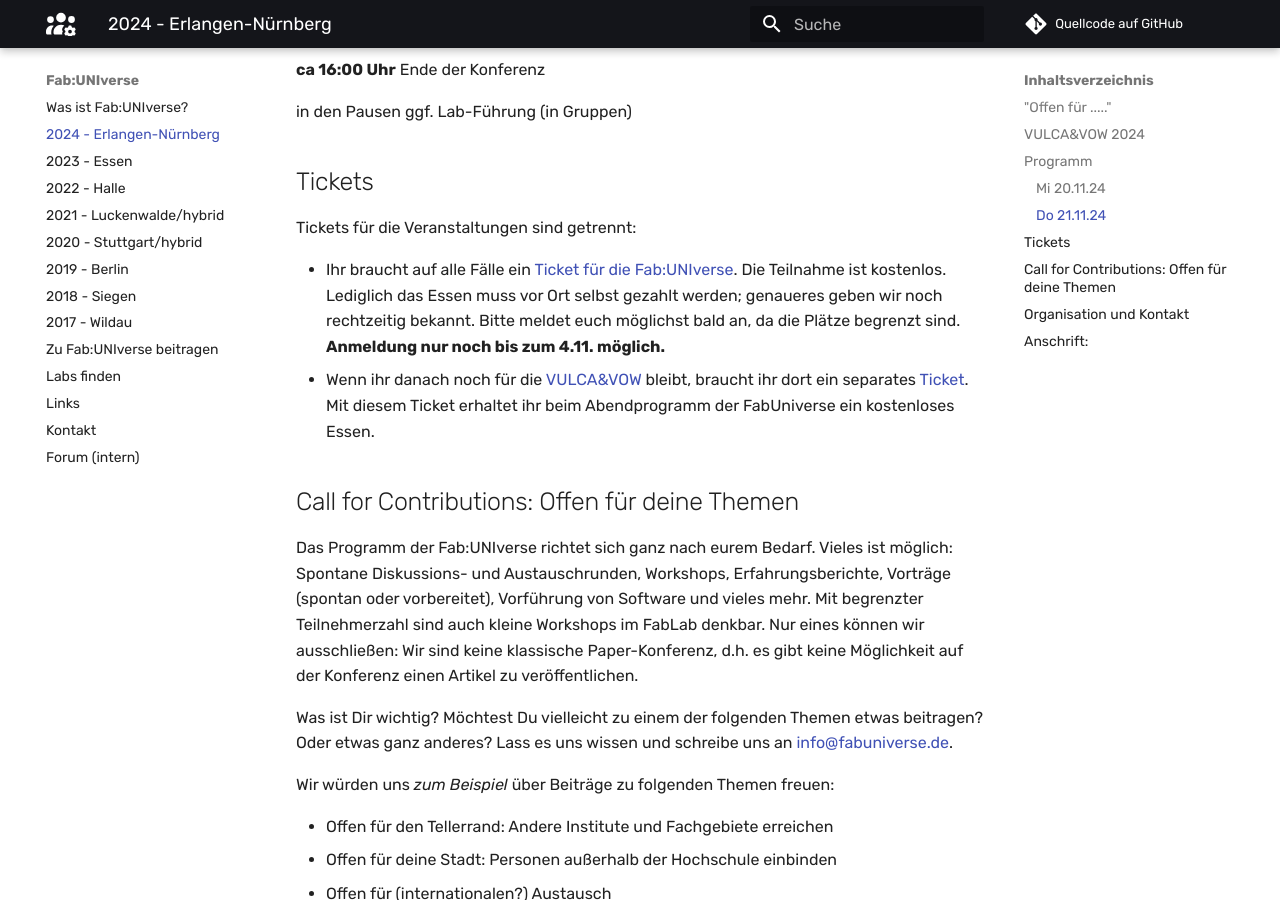
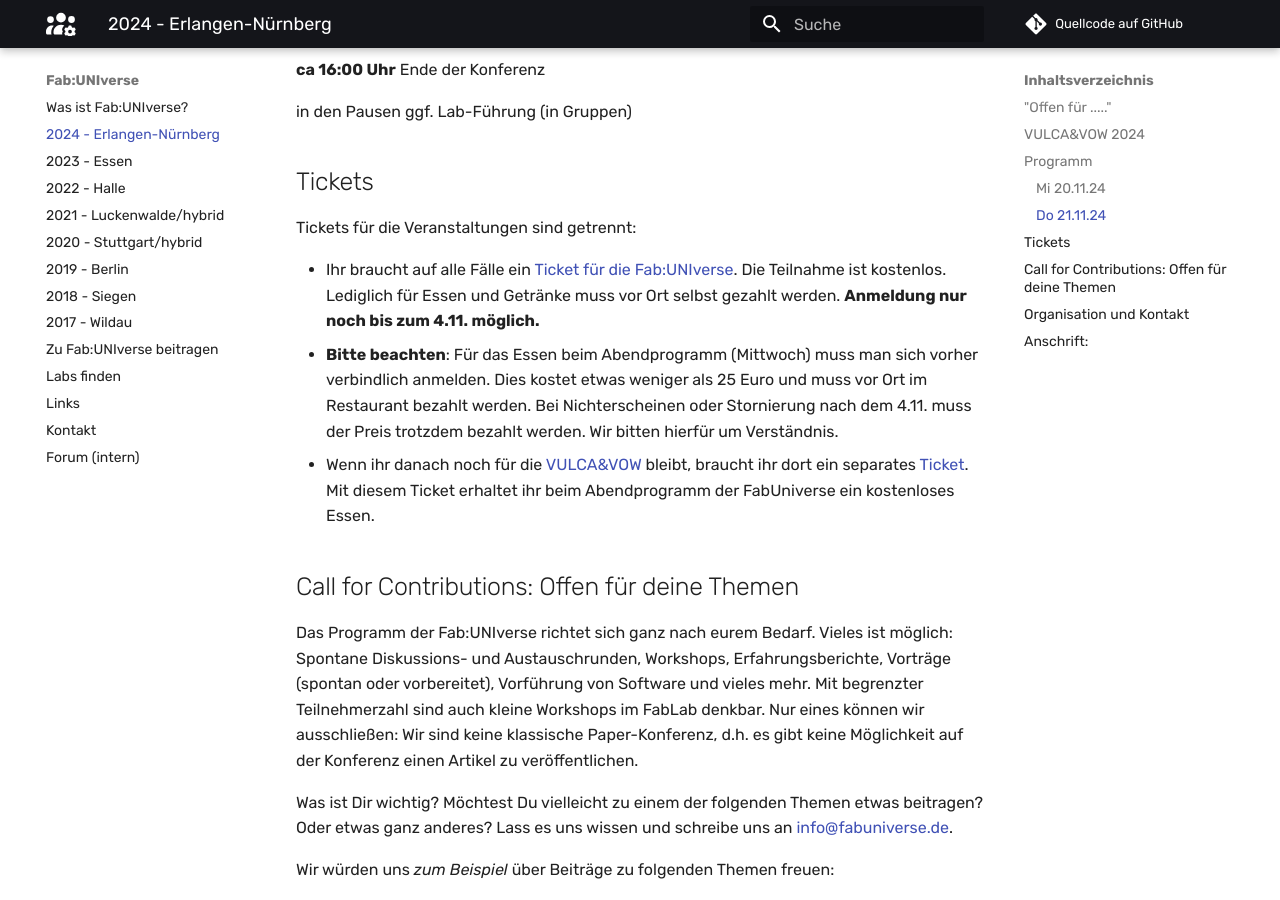
Before and after one commit to fabuniverse/website, an MkDocs documentation site: the page built from docs/2024.md, in a window 1280 px wide and 900 px high, scrolled down 1364 px. Built offline with MkDocs 1.6.1 and Material for MkDocs 9.7.7, drawn with Linux system fonts in a browser that asks for light colours; comment, search, counter and statistics services are not loaded.

Commit message:
Preis für Abendessen Mi, verbindliche Anmeldung

```diff
--- a/docs/2024.md
+++ b/docs/2024.md
@@ -44,7 +44,8 @@ in den Pausen ggf. Lab-Führung (in Gruppen)
 ## Tickets
 Tickets für die Veranstaltungen sind getrennt:
 
-- Ihr braucht auf alle Fälle ein [Ticket für die Fab:UNIverse](https://pretix.eu/fabuniverse/fabuniverse2024/). Die Teilnahme ist kostenlos. Lediglich das Essen muss vor Ort selbst gezahlt werden; genaueres geben wir noch rechtzeitig bekannt. Bitte meldet euch möglichst bald an, da die Plätze begrenzt sind. **Anmeldung nur noch bis zum 4.11. möglich.**
+- Ihr braucht auf alle Fälle ein [Ticket für die Fab:UNIverse](https://pretix.eu/fabuniverse/fabuniverse2024/). Die Teilnahme ist kostenlos. Lediglich für Essen und Getränke muss vor Ort selbst gezahlt werden. **Anmeldung nur noch bis zum 4.11. möglich.**
+  - **Bitte beachten**: Für das Essen beim Abendprogramm (Mittwoch) muss man sich vorher verbindlich anmelden. Dies kostet etwas weniger als 25 Euro und muss vor Ort im Restaurant bezahlt werden. Bei Nichterscheinen oder Stornierung nach dem 4.11. muss der Preis trotzdem bezahlt werden. Wir bitten hierfür um Verständnis.
 - Wenn ihr danach noch für die [VULCA&VOW](https://www.zam.haus/projekt/vulca-vow-2024/) bleibt, braucht ihr dort ein separates [Ticket](https://ticketing.zam.haus/ZAM/VULCAVOW24/). Mit diesem Ticket erhaltet ihr beim Abendprogramm der FabUniverse ein kostenloses Essen.
 
 
```
